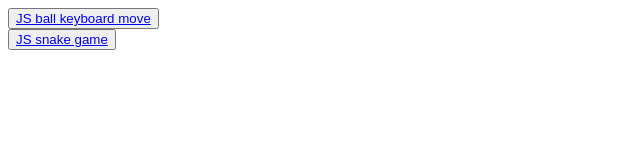
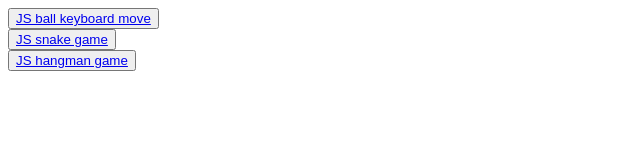
Before and after one commit to mxparfenov/JS-projects, a plain HTML site: page index.html in a window 1280 px wide. Shown: the whole page, without its empty margins (0-640 px from the left). Drawn offline with Linux system fonts and the light colour scheme.

Commit message:
Update index.html

```diff
--- a/index.html
+++ b/index.html
@@ -9,9 +9,14 @@
     <div>
         <button><a href="JS ball keyboard move_2/js_ball_move.html">JS ball keyboard move</a></button>
     </div>
+
     <div>
         <button><a href="JS snake game/snake.html">JS snake game</a></button>
     </div>
 
+    <div>
+        <button><a href="js game hangman/hangman.html">JS hangman game</a></button>
+    </div>
+
 </body>
 </html>
```
